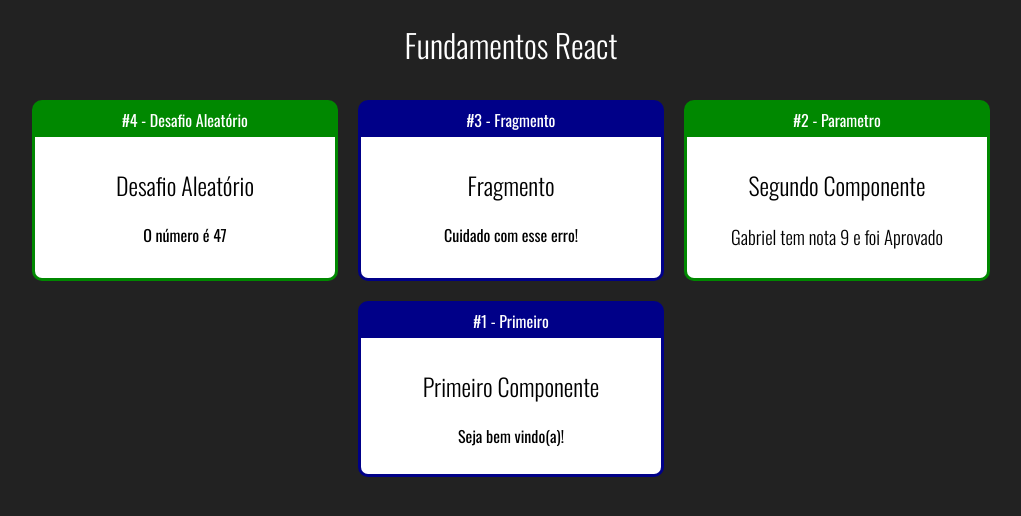
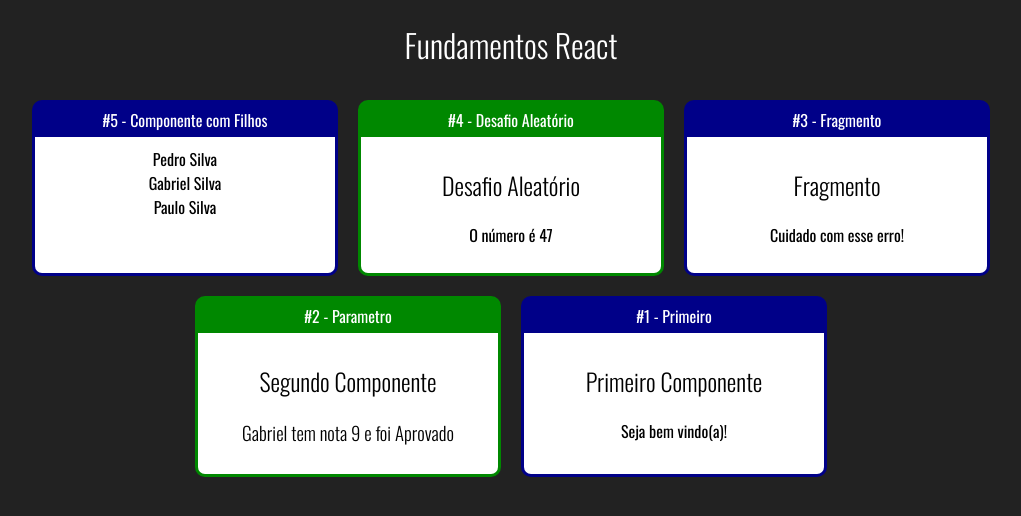
Before and after one commit to GabrielButarelo/fundamentos-react, a React (Create React App) app: page / in a window 1280 px wide. Shown: the top 516 px of the page, without its empty margins (129-1150 px from the left). Built offline with nearby package versions, Linux system fonts and the light colour scheme.

Commit message:
Adicionado componente 'Familia' e 'FamiliaMembro'

```diff
--- a/src/App.jsx
+++ b/src/App.jsx
@@ -4,6 +4,8 @@
 import ComParametro from './components/basicos/ComParametro';
 import Fragmento from './components/basicos/Fragmento';
 import Aleatorio from './components/basicos/Aleatorio';
+import Familia from './components/basicos/Familia';
+import FamiliaMembro from './components/basicos/FamiliaMembro';
 
 import Card from './components/layout/Card';
 
@@ -11,6 +13,14 @@
     <div className="App">
       <h1>Fundamentos React</h1>
       <div className="Cards">
+        <Card titulo="#5 - Componente com Filhos" color="#008">
+          <Familia sobrenome="Silva">
+            <FamiliaMembro nome="Pedro"/>
+            <FamiliaMembro nome="Gabriel"/>
+            <FamiliaMembro nome="Paulo"/>
+          </Familia>
+        </Card>
+
         <Card titulo="#4 - Desafio Aleatório" color="#080">
           <Aleatorio max={100} min={10}/>
         </Card>
--- /dev/null
+++ b/src/components/basicos/Familia.jsx
@@ -0,0 +1,13 @@
+import React from "react"
+
+export default props => {
+  return (
+    <div>
+      {
+        props.children.map((el, i) => {
+          return React.cloneElement(el, {...props, key: i});
+        })
+      }
+    </div>
+  )
+}
--- /dev/null
+++ b/src/components/basicos/FamiliaMembro.jsx
@@ -0,0 +1,3 @@
+export default props => {
+  return <div>{props.nome} {props.sobrenome}</div>
+}
```
